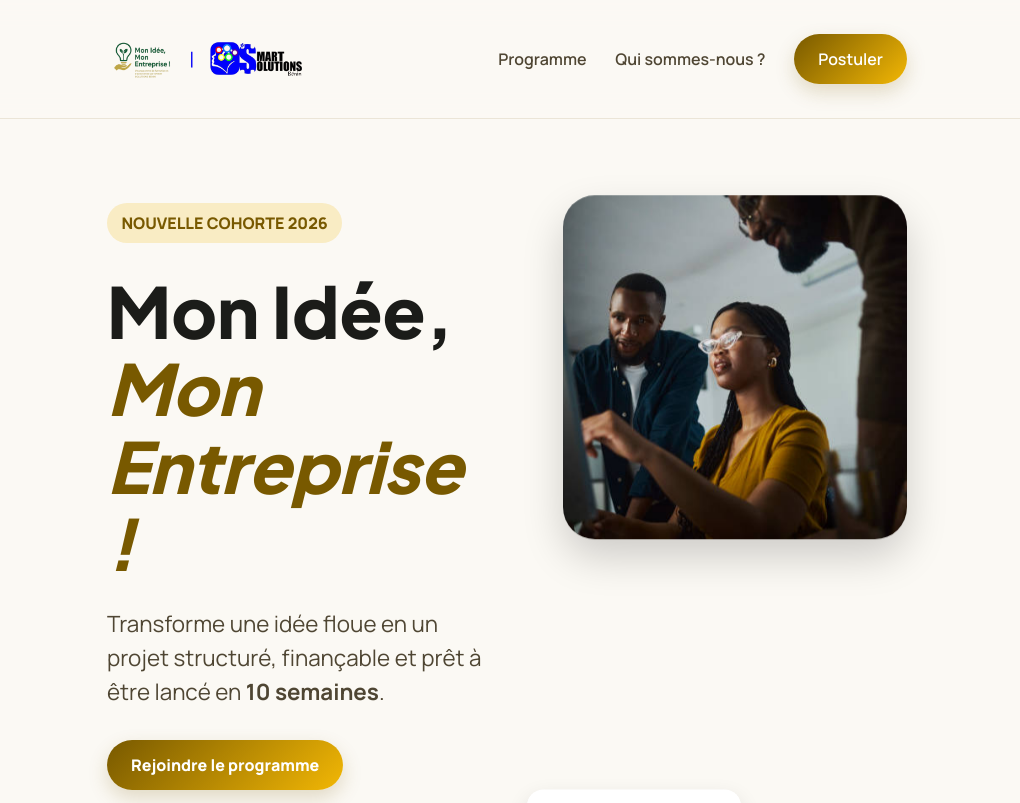
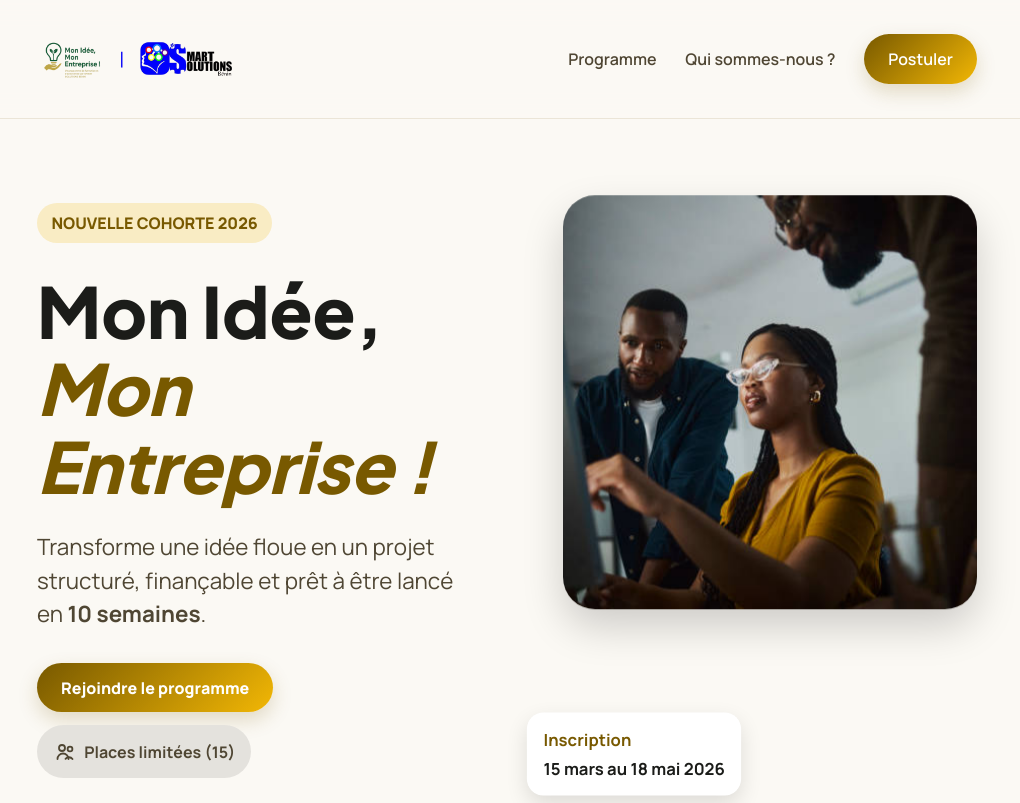
Before and after one commit to Rock49899/smart_solutions, a Next.js app: page / in a window 1280 px wide. Shown: the top 803 px of the page, without its empty margins (133-1153 px from the left). Built offline with nearby package versions, Linux system fonts and the light colour scheme.

Commit message:
fix:margin

```diff
--- a/app/page.module.css
+++ b/app/page.module.css
@@ -18,7 +18,7 @@
 
 @media (min-width: 1200px) {
   .desktopFrame {
-    width: min(1600px, calc(100% - 480px));
+    width: min(1600px, calc(100% - 340px));
   }
 }
 
```
